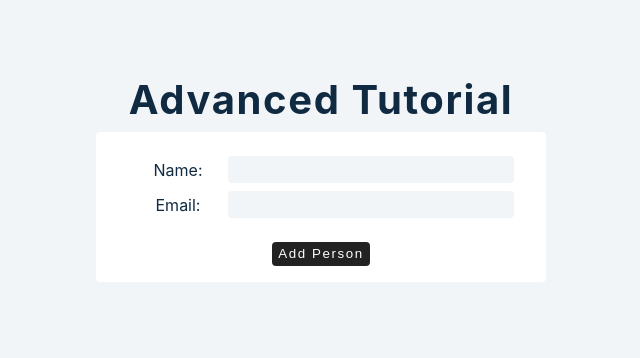
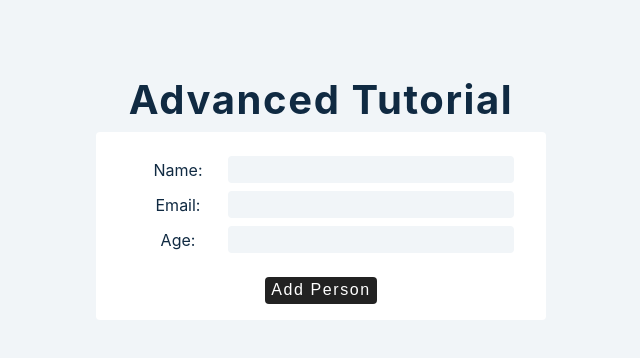
Before and after one commit to DanielFreeman068/react_walkthrough, a React (Create React App) app: page / in a window 1280 px wide. Shown: the top 358 px of the page, without its empty margins (319-959 px from the left). Built offline with nearby package versions, Linux system fonts and the light colour scheme.

Commit message:
finished forms

```diff
--- a/src/App.jsx
+++ b/src/App.jsx
@@ -1,4 +1,4 @@
-import TestComponent from'./tutorial/05-forms/1-controlled-inputs'
+import TestComponent from'./tutorial/05-forms/2-multiple-inputs'
 
 function App() {
   return (
--- /dev/null
+++ b/src/tutorial/05-forms/2-multiple-inputs.jsx
@@ -0,0 +1,56 @@
+import {useState} from 'react'
+
+const ControlledInputs = () => {
+    const [person, setPerson] = useState({firstName:'',email:'',age:''})
+    const [people, setPeople] = useState([])
+
+    const handleChange = (e) => {
+        const name = e.target.name
+        const value = e.target.value
+        setPerson({...person, [name]: value})
+    }
+
+    const handleSubmit = (e) => {
+        e.preventDefault()
+        if(person.firstName && person.email && person.age){
+            const newPerson = {...person, id:new Date().getTime().toString()}
+            setPeople([...people, newPerson])
+            setPerson({firstName:'',email:'',age:''})
+        }
+    }
+    return (
+        <>
+            <article className="form">
+                <form>
+                    <div className="form-control">
+                        <label htmlFor="firstName">Name:</label>
+                        <input type="text" name='firstName' id='firstName' value={person.firstName} onChange={handleChange}/>
+                    </div>
+                    <div className="form-control">
+                        <label htmlFor="email">Email:</label>
+                        <input type="email" name='email' id='email' value={person.email} onChange={handleChange} />
+                    </div>
+                    <div className="form-control">
+                        <label htmlFor="age">Age:</label>
+                        <input type="number" name='age' id='age' value={person.age} onChange={handleChange} />
+                    </div>
+                    <button type="submit" className='btn' onClick={handleSubmit}>Add Person</button>
+                </form>
+            </article>
+            <article>
+                {people.map((person) => {
+                    const {id,firstName, email, age} = person
+                    return(
+                        <div className="item" key={id}>
+                            <h4>{firstName}</h4>
+                            <p>{email}</p>
+                            <p>{age} years old</p>
+                        </div>
+                    )
+                })}
+            </article>
+        </>
+    )
+}
+
+export default ControlledInputs
```
